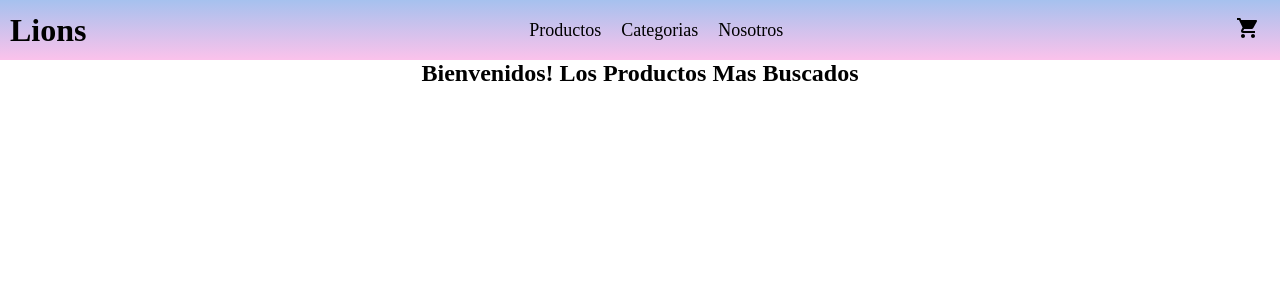
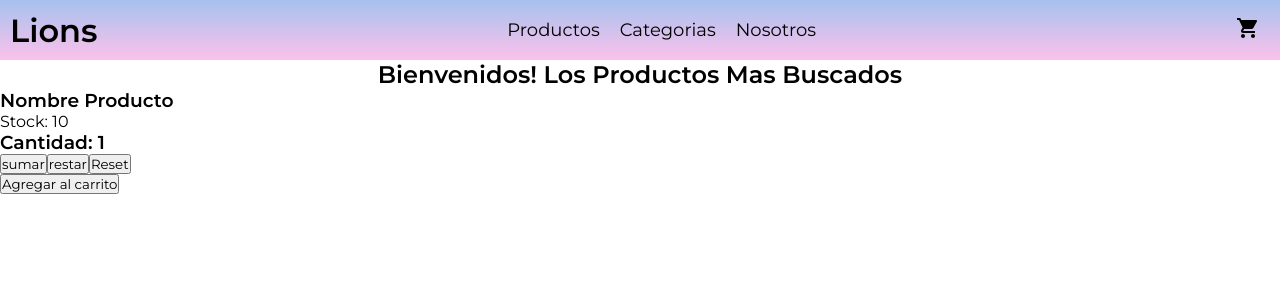
Before and after one commit to Stephyarr/Ecommerce-React-Arratia, a React (Create React App) app: page / in a window 1280 px wide. Shown: the top 300 px of the page. Built offline with nearby package versions, Linux system fonts and the light colour scheme.

Commit message:
ItemCount agregue

```diff
--- a/public/index.html
+++ b/public/index.html
@@ -1,5 +1,5 @@
 <!DOCTYPE html>
-<html lang="en">
+<html lang="es">
   <head>
     <meta charset="utf-8" />
     <link rel="icon" href="%PUBLIC_URL%/favicon.ico" />
@@ -24,6 +24,9 @@
       work correctly both with client-side routing and a non-root public URL.
       Learn how to configure a non-root public URL by running `npm run build`.
     -->
+    <link href="https://fonts.googleapis.com/css2?family=Montserrat:wght@200;400;600&display=swap" rel="stylesheet">
+    <!-- Google Fonts -Montserrat -->
+
     <title>React App</title>
   </head>
   <body>
--- /dev/null
+++ b/src/components/ItemCount/ItemCount.js
@@ -0,0 +1,44 @@
+import React, {useState} from 'react'
+
+export const ItemCount = ({stock}) => {
+  // declaramos estado-state
+  const [contador, setContador] = useState(1);
+  // eventos Add, Substract
+  const handlerClickAdd = () => {
+    if (contador < stock) {
+      setContador(contador + 1)
+    }
+    // setContador(contador + 1)
+
+  }
+  const handlerSubstract = () => {
+    if (contador > 1 ) {
+      setContador(contador - 1)
+    }
+    // setContador(contador -1)
+
+  }
+  const reset = () => {
+    setContador(1)
+  }
+
+  return (
+    <div>
+      <h3>Nombre Producto</h3>
+      <p>Stock: {stock}</p>
+      <h3>Cantidad: {contador}</h3>
+      <div>
+        {/* evento handlerClick */}
+        <button onClick={handlerClickAdd}>sumar</button>
+        <button onClick={handlerSubstract}>restar</button>
+        <button onClick={reset}>Reset</button>
+        <div>
+          <button>Agregar al carrito</button>
+        </div>
+      </div>
+
+    </div>
+  )
+}
+
+// se ejecuta el evento y luego state
--- a/src/components/ItemListContainer/ItemListContainer.js
+++ b/src/components/ItemListContainer/ItemListContainer.js
@@ -1,10 +1,13 @@
 import React from 'react'
 import { style } from './ItemListContainer.style'
+import { ItemCount } from '../ItemCount/ItemCount'
 
 const ItemListContainer = ({greeting}) => {
   return (
     <>
       <h2 style={style.estilo}> Bienvenidos! {greeting} </h2>
+      <ItemCount stock={10}/>
+      {/* ItemCount a modo de prueba en ItemListContainer luego lo movemos */}
     </>
   )
 }
--- a/src/index.css
+++ b/src/index.css
@@ -2,4 +2,6 @@
     margin: 0;
     padding: 0;
     box-sizing: border-box;
+    font-family: 'Montserrat', sans-serif;
+
 }
```
Also changed, not shown: src/components/ItemCount/ItemCount.Style.js (added).
